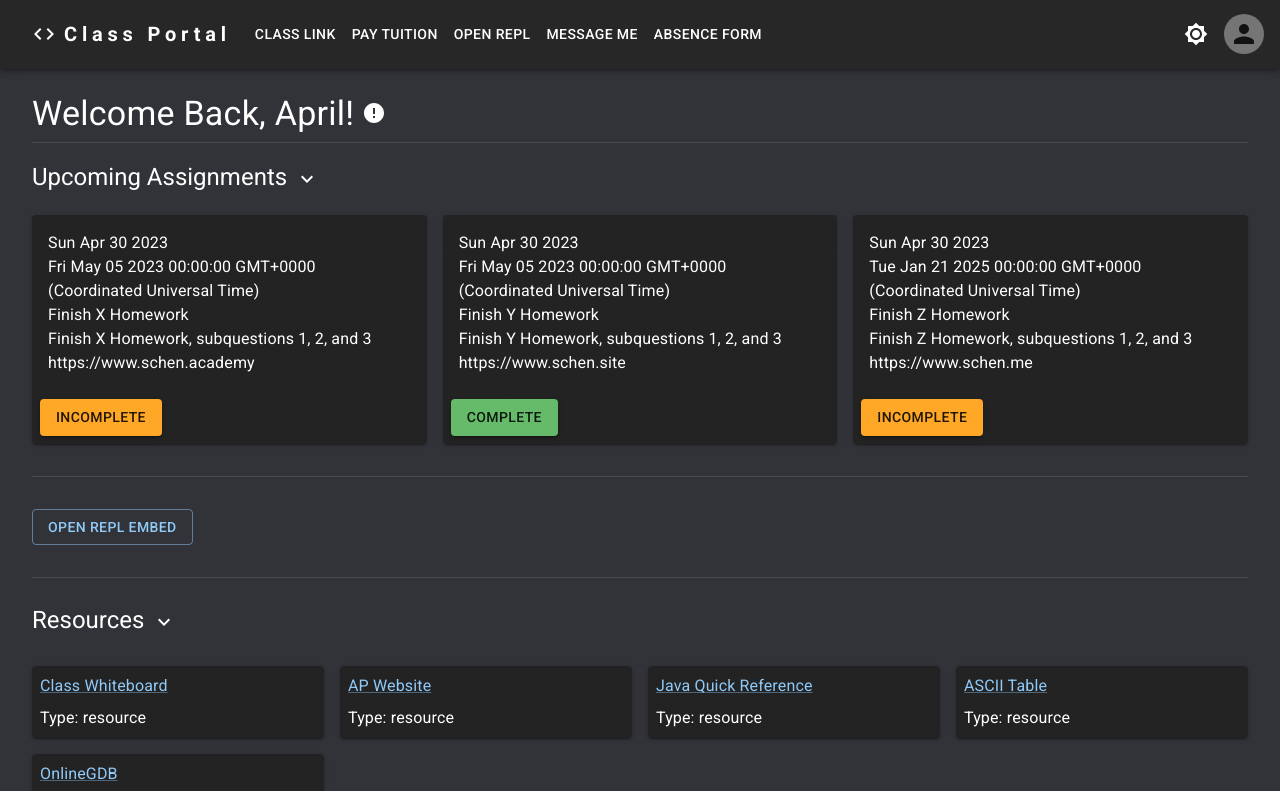
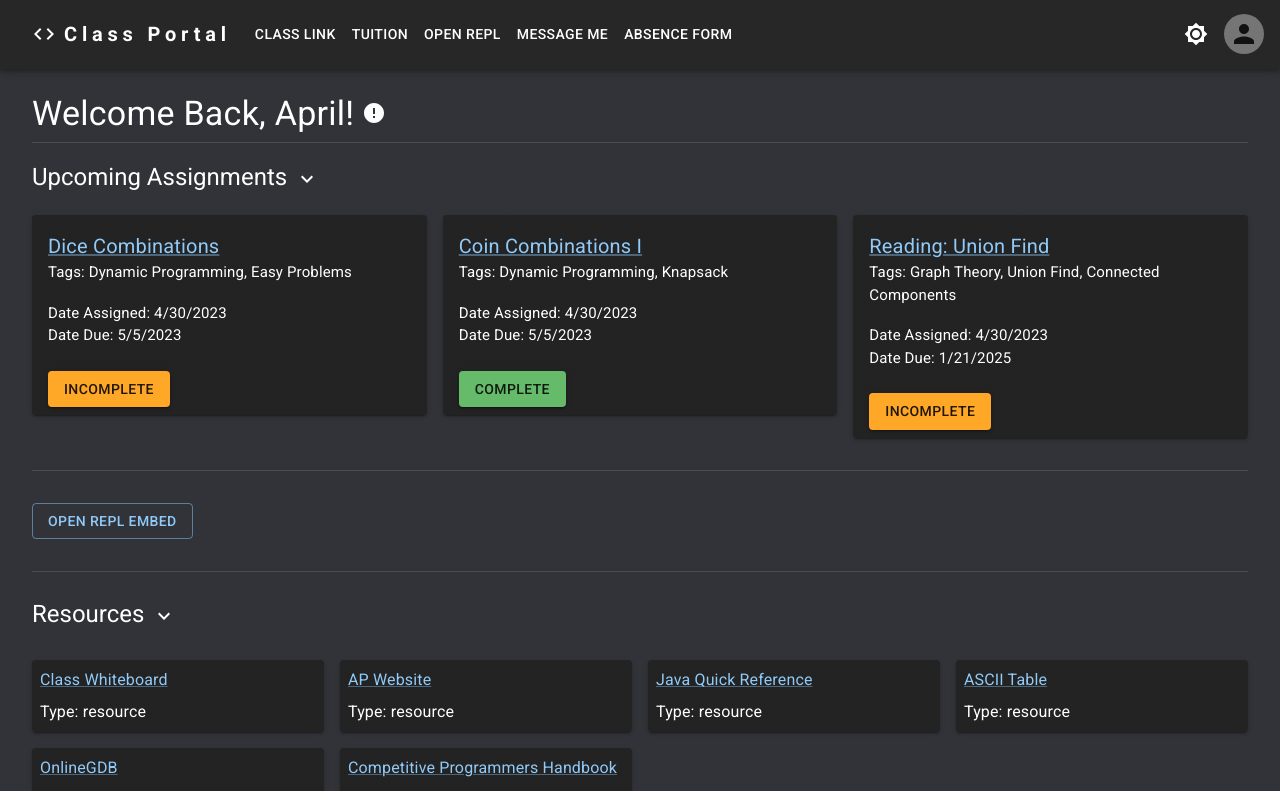
Before and after one commit to aprilschen/teaching-site, a React (Vite) app in the folder client/: page / in a window 1280 px wide. Shown: the top 791 px of the page. Built offline with nearby package versions, Linux system fonts and the light colour scheme.

Commit message:
Update Payments page

```diff
--- a/client/src/Appbar.tsx
+++ b/client/src/Appbar.tsx
@@ -107,7 +107,7 @@ export default function ResponsiveAppBar(props: any) {
               key={"Class Link"}
               onClick={handleCloseNavMenu}>
                 <Link sx={{textDecoration: 'none'}} href={user.meets} target="_blank">
-                  <Typography>
+                <Typography style={{color: 'white'}}>
                     Class Link
                   </Typography>
                 </Link>
@@ -116,13 +116,13 @@ export default function ResponsiveAppBar(props: any) {
               <br></br>
 
               <Button
-              key={"Pay Tuition"}
+              key={"Tuition"}
               onClick={handleCloseNavMenu}>
-                <Link sx={{textDecoration: 'none'}} href="https://buy.stripe.com/aEUg2pe2t16CgOk6oo" target="_blank">
-                  <Typography>
-                    Pay Tuition
-                  </Typography>
-                </Link>
+                <RouterLink to="/payments" style={{textDecoration: 'none'}}>
+                    <Typography style={{color: 'white'}}>
+                      Tuition
+                    </Typography>
+                </RouterLink>
               </Button>
 
               <br></br>
@@ -131,7 +131,7 @@ export default function ResponsiveAppBar(props: any) {
               key={"Open Repl"}
               onClick={handleCloseNavMenu}>
                 <Link sx={{textDecoration: 'none'}} href={user.repl} target="_blank">
-                  <Typography>
+                <Typography style={{color: 'white'}}>
                     Open Repl
                   </Typography>
                 </Link>
@@ -143,7 +143,7 @@ export default function ResponsiveAppBar(props: any) {
               key={"Message me"}
               onClick={handleCloseNavMenu}>
                 <Link sx={{textDecoration: 'none'}} href="https://vcard.link/card/DhbO" target="_blank">
-                  <Typography>
+                <Typography style={{color: 'white'}}>
                   Message me
                   </Typography>
                 </Link>
@@ -155,7 +155,7 @@ export default function ResponsiveAppBar(props: any) {
               key={"Absence Form"}
               onClick={handleCloseNavMenu}>
                 <Link sx={{textDecoration: 'none'}} href="https://forms.gle/5h1nL47DXepW2k8YA" target="_blank">
-                  <Typography>
+                <Typography style={{color: 'white'}}>
                     Absence Form
                   </Typography>
                 </Link>
@@ -192,10 +192,14 @@ export default function ResponsiveAppBar(props: any) {
             </Button>
 
             <Button
-            key={"Pay Tuition"}
+            key={"Tuition"}
             onClick={handleCloseNavMenu}
             sx={{ my: 2, color: 'white', display: 'block' }}>
-              <Link sx={{textDecoration: 'none'}} href="https://buy.stripe.com/aEUg2pe2t16CgOk6oo" target="_blank" color="inherit">Pay Tuition</Link>
+              <RouterLink style={{textDecoration: 'none'}} to="/payments" color="inherit">
+                  <Link sx={{textDecoration: 'none', color: 'white'}}>
+                    Tuition
+                  </Link>
+                </RouterLink>
             </Button>
 
             <Button
--- a/client/src/components/TuitionAlert.tsx
+++ b/client/src/components/TuitionAlert.tsx
@@ -4,6 +4,7 @@ import Tooltip, { TooltipProps, tooltipClasses } from '@mui/material/Tooltip';
 import Typography from '@mui/material/Typography';
 import { styled } from '@mui/material/styles';
 import { Link } from '@mui/material';
+import { Link as LinkRoute } from 'react-router-dom';
 
 export default function TuitionAlert(props: any) {
     const HtmlTooltip = styled(({ className, ...props }: TooltipProps) => (
@@ -25,19 +26,12 @@ export default function TuitionAlert(props: any) {
                 <Typography color="inherit"
                 >Tuition is overdue</Typography>
                 <Typography fontSize={12} sx={{mb: 1}}>
-                    Tuition is overdue on the first of each month.
+                    {`Tuition is overdue on the first of each month. `}
                     <Link sx={props.theme.palette.mode == 'dark' ? {color: 'black'} : {}}>
-                        {' Find out how much is overdue '}
+                      <LinkRoute to='/payments'>
+                        {'Find out what\'s due '}
+                      </LinkRoute>
                     </Link>
-                </Typography>
-
-                <Typography fontSize={12}>
-                    You can pay via Stripe through
-                    <Link href='https://buy.stripe.com/aEUg2pe2t16CgOk6oo'
-                     sx={props.theme.palette.mode == 'dark' ? {color: 'black'} : {}}>
-                        {' this link'}
-                    </Link>
-                    , or by clicking "Pay Tuition" on the navbar.
                 </Typography>
             </React.Fragment>}>
             <ErrorIcon sx={{ml: 1}}/>
--- a/client/src/components/hwCard.tsx
+++ b/client/src/components/hwCard.tsx
@@ -1,4 +1,4 @@
-import { Button, Paper, CardActions, CardContent, Typography } from "@mui/material";
+import { Button, Paper, CardActions, CardContent, Link, Typography } from "@mui/material";
 import { useState } from "react";
 import Confetti from 'react-confetti'
 import OverdueAlert from "./OverdueAlert";
@@ -17,27 +17,32 @@ export default function HomeworkCard(props: any) {
     return (
         <Paper elevation={2} sx={{mb:4}} key={props.homeworkID}>
             <CardContent>
-                <Typography>{props.dateAssigned}</Typography>
-                <Typography>{props.dateDue.toString()}</Typography>
-                <Typography>{props.name}</Typography>
-                <Typography>{props.description}</Typography>
-                <Typography>{props.link}</Typography>
+                <Typography fontSize={20}>
+                    <Link href={props.link} target="_blank">
+                        {props.name}
+                    </Link>
+                </Typography>
+                <Typography fontSize={15}>{props.description}</Typography>
+                <br></br>
+
+                <Typography fontSize={15}>Date Assigned: {props.dateAssigned.toLocaleDateString('en-US').toString()}</Typography>
+                <Typography fontSize={15}>Date Due: {props.dateDue.toLocaleDateString('en-US').toString()}</Typography>
             </CardContent>
             <CardActions>
                 {isComplete ? (
                     props.dateDue > (new Date()) ?
-                        <Button variant={"contained"}color={"warning"} onClick={handleChange}>
+                        <Button sx={{ml:1}} variant={"contained"}color={"warning"} onClick={handleChange}>
                         Incomplete
                         </Button> :
                         <>
                             <Button variant={"contained"}color={"error"} onClick={handleChange}
-                            sx={{mr:1}}>
+                            sx={{mx:1}}>
                                 Overdue
                             </Button>
                             <OverdueAlert/>
                         </>
                     ) : (
-                    <Button variant={"contained"}color={"success"} onClick={handleChange}>
+                    <Button sx={{ml:1}}variant={"contained"}color={"success"} onClick={handleChange}>
                         Complete
                     </Button>
                     )
--- a/client/src/data/mock-data.ts
+++ b/client/src/data/mock-data.ts
@@ -16,42 +16,42 @@ export const user = {
 export const homeworks = [{
     homeworkID: 1,
     studentID: 1,
-    dateAssigned:"Sun Apr 30 2023",
+    dateAssigned:new Date("04-30-2023"),
     dateDue: (new Date("05-05-2023")),
-    name: 'Finish X Homework',
-    description: 'Finish X Homework, subquestions 1, 2, and 3',
-    link: "https://www.schen.academy",
+    name: 'Dice Combinations',
+    description: 'Tags: Dynamic Programming, Easy Problems',
+    link: "https://cses.fi/problemset/task/1633",
     isComplete: true
 },
 
 {
     homeworkID: 2,
     studentID: 1,
-    dateAssigned:"Sun Apr 30 2023",
+    dateAssigned:new Date("04-30-2023"),
     dateDue: (new Date("05-05-2023")),
-    name: 'Finish Y Homework',
-    description: 'Finish Y Homework, subquestions 1, 2, and 3',
-    link: "https://www.schen.site",
+    name: 'Coin Combinations I',
+    description: 'Tags: Dynamic Programming, Knapsack',
+    link: "https://cses.fi/problemset/task/1635",
     isComplete: false
 },
 {
     homeworkID: 3,
     studentID: 1,
-    dateAssigned:"Sun Apr 30 2023",
+    dateAssigned:new Date("04-30-2023"),
     dateDue: (new Date("01-21-2025")),
-    name: 'Finish Z Homework',
-    description: 'Finish Z Homework, subquestions 1, 2, and 3',
-    link: "https://www.schen.me",
+    name: 'Reading: Union Find',
+    description: 'Tags: Graph Theory, Union Find, Connected Components',
+    link: "https://usaco.guide/CPH.pdf#page=155",
     isComplete: true
 }]
 
 export const pastHomeworks = [{
     homeworkID: 1,
     studentID: 1,
-    dateAssigned:"Sun Apr 30 2023",
-    dateDue:(new Date()).toString(),
-    name: 'Finish A Homework',
-    description: 'Finish A Homework, subquestions 1, 2, and 3',
+    dateAssigned:new Date("4-30-2023"),
+    dateDue:(new Date("5-10-2023")),
+    name: 'Cow Traversal',
+    description: 'Tags: Graph Theory, Depth First Search, Coordinate Compression',
     link: "https://www.schen.academy",
     isComplete: false
 },
@@ -59,10 +59,10 @@ export const pastHomeworks = [{
 {
     homeworkID: 2,
     studentID: 1,
-    dateAssigned:"Sun Apr 30 2023",
-    dateDue:(new Date()).toString(),
-    name: 'Finish B Homework',
-    description: 'Finish B Homework, subquestions 1, 2, and 3',
+    dateAssigned:new Date("4-30-2023"),
+    dateDue:(new Date("5-10-2023")),
+    name: 'Moo Network',
+    description: 'Tags: Graph Theory, Depth First Search, Floodfill',
     link: "https://www.schen.site",
     isComplete: false
 },
@@ -70,10 +70,10 @@ export const pastHomeworks = [{
 {
     homeworkID: 3,
     studentID: 1,
-    dateAssigned:"Sun Apr 30 2023",
-    dateDue:(new Date()).toString(),
-    name: 'Finish C Homework',
-    description: 'Finish C Homework, subquestions 1, 2, and 3',
+    dateAssigned:new Date("4-30-2023"),
+    dateDue:(new Date("5-10-2023")),
+    name: 'Reading: DFS',
+    description: 'Tags: Graph Theory, Depth First Search',
     link: "https://www.schen.me",
     isComplete: false
 }]
@@ -81,14 +81,30 @@ export const pastHomeworks = [{
 export const tuitions = [{
     tuitionID: 1,
     studentID: 1,
-    classTime: (new Date("01-21-2023")).toString(),
-    dateDue: (new Date("02-01-2023")),
+    classTime: (new Date("01-21-2023")),
+    dateDue: (new Date("02-01-2025")),
     cost: 40
 },
 {
     tuitionID: 2,
     studentID: 1,
-    classTime: (new Date()).toString(),
+    classTime: (new Date("01-28-2023")),
+    dateDue: (new Date("02-01-2023")),
+    cost: 60
+},
+
+{
+    tuitionID: 3,
+    studentID: 1,
+    classTime: (new Date("02-05-2023")),
+    dateDue: (new Date("02-01-2023")),
+    cost: 60
+},
+
+{
+    tuitionID: 4,
+    studentID: 1,
+    classTime: (new Date()),
     dateDue: (new Date("02-01-2023")),
     cost: 60
 }]
@@ -131,4 +147,12 @@ export const links = [{
     link: "https://www.onlinegdb.com/",
     name: "OnlineGDB",
     type: 'resource'
+},
+
+{
+    linkID: 6,
+    studentID: 1,
+    link: "https://usaco.guide/CPH.pdf#page=155",
+    name: "Competitive Programmers Handbook",
+    type: 'resource'
 }]
```
Also changed, not shown: client/src/Payments.tsx (+34 -5 lines), client/src/components/TuitionDropdown.tsx (added, +50 -0 lines).
